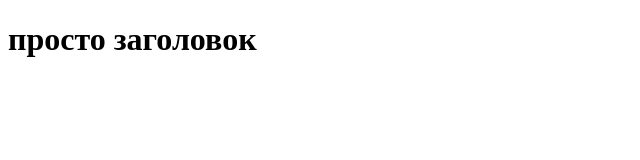
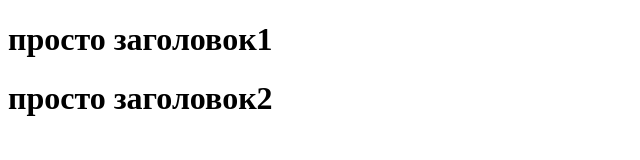
Before and after one commit to masterControllerl-debug/git_visual, a plain HTML site: page index.html in a window 1280 px wide. Shown: the whole page, without its empty margins (0-640 px from the left). Drawn offline with Linux system fonts and the light colour scheme.

Commit message:
added new h1

```diff
--- a/index.html
+++ b/index.html
@@ -6,6 +6,7 @@
     <title>Document</title>
 </head>
 <body>
-    <h1>просто заголовок</h1>
+    <h1>просто заголовок1</h1>
+    <h1>просто заголовок2</h1>
 </body>
 </html>
```
